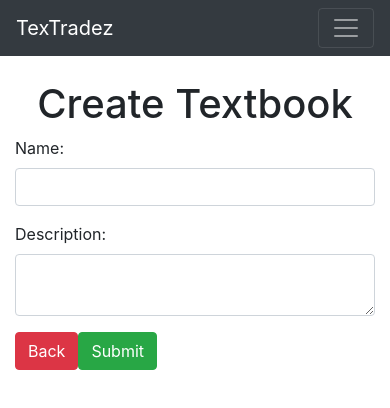
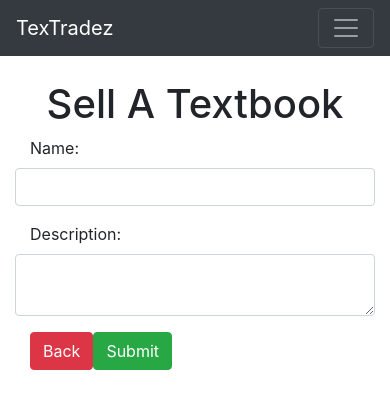
Before and after one commit to Spark-Group-Team-2018/Textbook-Problemo, an Angular app: page /create-textbook in a window 390 px wide. Shown: the top 408 px of the page. Built offline with nearby package versions, Linux system fonts and the light colour scheme.

Commit message:
Responsive cols on sell textbook page & change title

```diff
--- a/src/app/textbook-creation-page/textbook-creation-page.component.html
+++ b/src/app/textbook-creation-page/textbook-creation-page.component.html
@@ -1,17 +1,17 @@
 <div class = "container-fluid">
 
-  <h1 class = "text-center">Create Textbook</h1>
+  <h1 class = "text-center">Sell A Textbook</h1>
 
-  <form name = "create-textbook-form">
+  <form name = "create-textbook-form" class="container">
 
-      <div class = "form-group">
-        <label>Name: </label>
-        <input [(ngModel)] = "new_textbook.name" class = "form-control" name = "textbook-name"/>
+      <div class = "form-group row">
+        <label class="col-sm-2">Name: </label>
+        <input [(ngModel)] = "new_textbook.name" class = "form-control col-sm-10" name = "textbook-name"/>
       </div>
 
-      <div class = "form-group">
-        <label>Description:</label>
-        <textarea [(ngModel)] = "new_textbook.description" class = "form-control" name = "textbook-description"></textarea>
+      <div class = "form-group row">
+        <label class="col-sm-2">Description:</label>
+        <textarea [(ngModel)] = "new_textbook.description" class = "form-control col-sm-10" name = "textbook-description"></textarea>
       </div>
 
       <button (click) = "goBack()" class = "btn btn-danger">Back</button>
```
